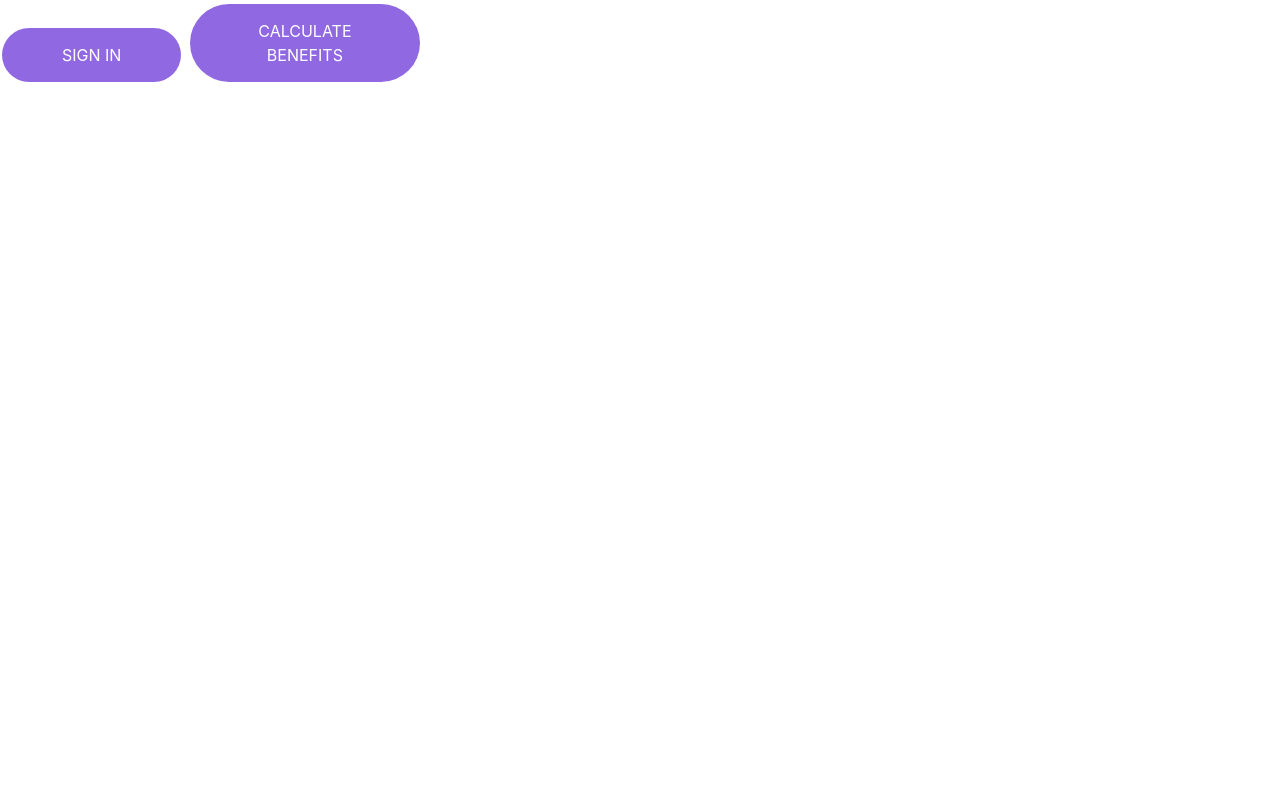
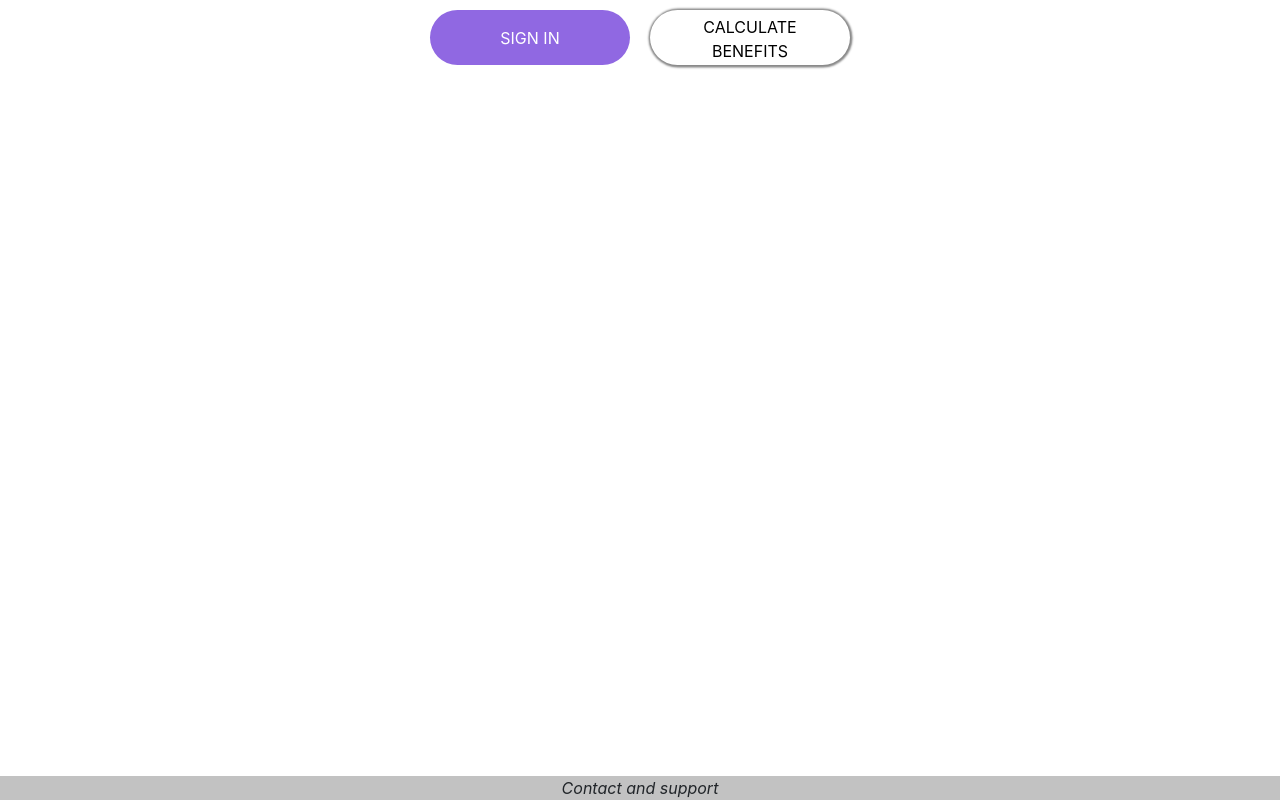
Before and after one commit to pallavbohara/fitlete, a plain HTML site: page index.html in a window 1280 px wide. Drawn offline with nearby package versions, Linux system fonts and the light colour scheme.

Commit message:
aligned both buttons

```diff
--- a/index.html
+++ b/index.html
@@ -14,8 +14,8 @@
       width: 50%;
       height: 50%;
   }
-  .buttonSignin{
-  background-color: #9068e2; /* purple */
+  .buttonPurple{
+  background-color: #9068e2;
   border: none;
   color: white;
   padding: 15px;
@@ -23,15 +23,46 @@
   padding-right: 60px;
   text-align: center;
   font-size: 16px;
-  margin: 4px 2px;
-  max-width: 230px;
+  margin-left: auto;
+  margin-top: 10px;
+  margin-right: 10px;
+  width: 200px;
+  height: 55px;
   border-radius: 40px;
+}
+.buttonWhite{
+  background-color: #ffffff;
+  border: none;
+  color: rgb(0, 0, 0);
+  padding: 5px;
+  padding-left: 40px;
+  padding-right: 40px;
+  text-align: center;
+  font-size: 16px;
+  margin-right: auto;
+  margin-left: 10px;
+  margin-top: 10px;
+  width: 200px;
+  height: 55px;
+  border-radius: 40px;
+  box-shadow: .5px .5px 2px 2px #888888;
+}
+.contactNsupport{
+  background-color:rgba(190, 190, 190, 0.925);
+  position:absolute;
+   bottom:0;
+   width:100%;
+   text-align:center
 }
   </style>
 </head>
 <body>
-
-  <button class="buttonSignin">SIGN IN</button>
-  <button class="buttonSignin">CALCULATE BENEFITS</button>
+  <div class="row">
+    <button class="buttonPurple">SIGN IN</button>
+    <button class="buttonWhite">CALCULATE BENEFITS</button>
+  </div>
+  <div class="contactNsupport" >
+    <i>Contact and support</i>
+  </div>
 </body>
 </html>
```
